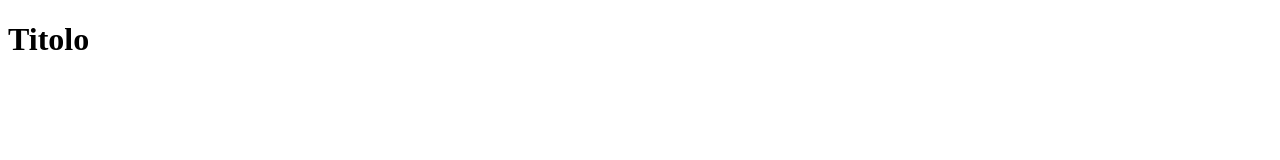
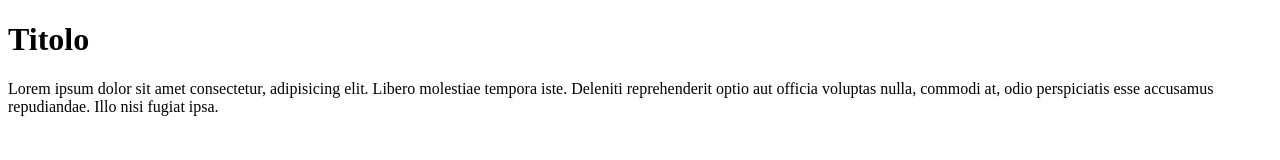
Before and after one commit to Dandav2923/classe49-second, a plain HTML site: page index.html in a window 1280 px wide. Drawn offline with Linux system fonts and the light colour scheme.

Commit message:
ad paragraph

```diff
--- a/index.html
+++ b/index.html
@@ -8,5 +8,6 @@
 </head>
 <body>
     <h1>Titolo</h1>
+    <p>Lorem ipsum dolor sit amet consectetur, adipisicing elit. Libero molestiae tempora iste. Deleniti reprehenderit optio aut officia voluptas nulla, commodi at, odio perspiciatis esse accusamus repudiandae. Illo nisi fugiat ipsa.</p>
 </body>
 </html>
```
